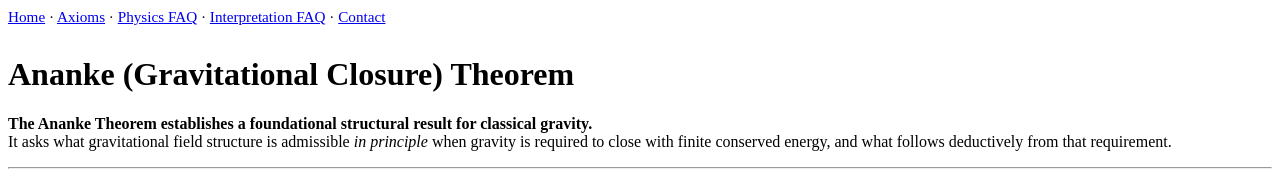
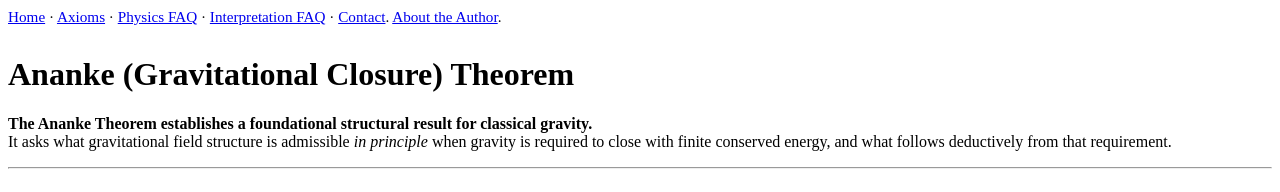
Before and after one commit to ananke-research/ananke-theorem, a Jekyll site: the page built from index.md, in a window 1280 px wide. Shown: the top 192 px of the page. Built offline with Jekyll 4.4.1, drawn with Linux system fonts in a browser that asks for light colours; our own code applies the rules of GitHub Pages for plain Markdown files.

Commit message:
Update navigation links in default layout

```diff
--- a/_layouts/default.html
+++ b/_layouts/default.html
@@ -15,7 +15,8 @@
     <a href="/pages/Axioms/">Axioms</a> ·
     <a href="/pages/Physics FAQ/">Physics FAQ</a> ·
     <a href="/pages/Interpretation FAQ/">Interpretation FAQ</a> ·
-    <a href="/pages/Contact/">Contact</a>
+    <a href="/pages/Contact/">Contact</a>.
+    <a href="/pages/About the Author/">About the Author</a>.
   </nav>
 
   <main>
```
